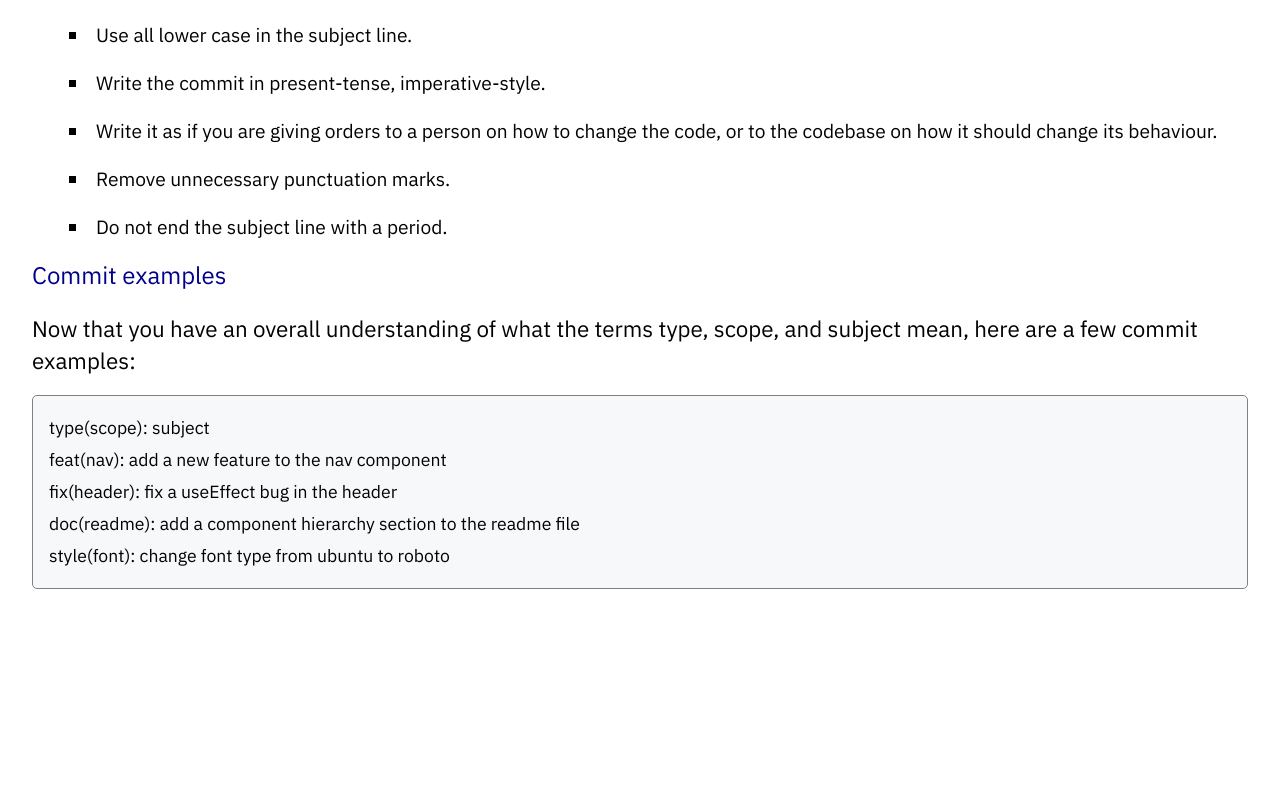
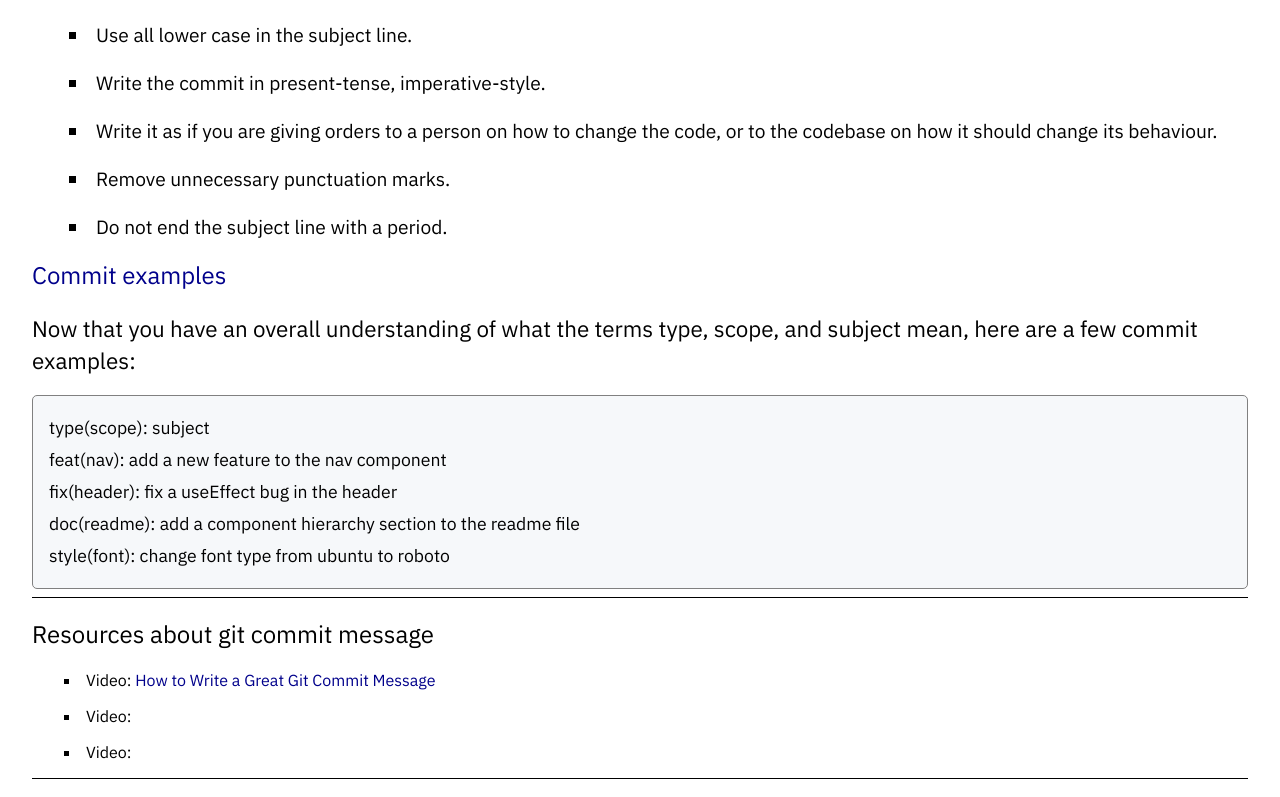
Before and after one commit to Elir-Mahad/notes, a Next.js app: page /writing-commits in a window 1280 px wide. Shown: the part 1619-2416 px from the top of the page. Before the commit the page ends 2216 px from the top, so only its background shows below. Built offline with nearby package versions, Linux system fonts and the light colour scheme.

Commit message:
Add first resource item to writing commits  post

```diff
--- a/pages/writing-commits.js
+++ b/pages/writing-commits.js
@@ -8,6 +8,7 @@ import {
   Code,
   SubHeading,
 } from "../styles/Styles.js";
+import Resources from "../components/Resources";
 import style from "../styles/Home.module.css";
 
 function WritingCommits() {
@@ -137,6 +138,13 @@ function WritingCommits() {
           <br />
           style(font): change font type from ubuntu to roboto{" "}
         </Code>
+
+        <Resources
+          //
+          topic="git commit message"
+          firstResTitle="How to Write a Great Git Commit Message"
+          firstLink="https://www.youtube.com/watch?v=JiZACkPNm8U"
+        />
       </BlogBody>
     </div>
   );
```
